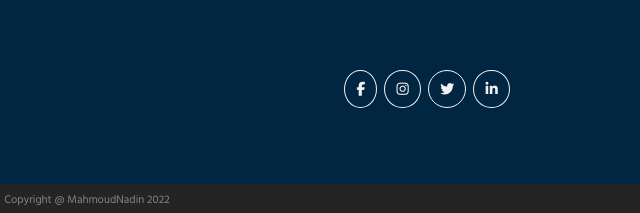
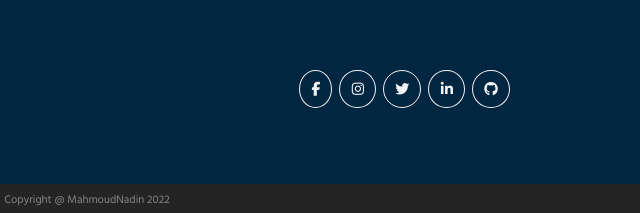
Before and after one commit to mahmoudnadim/mahmoudnadim.github.io, a plain HTML site: page index.html in a window 1280 px wide. Shown: the part 3701-3914 px from the top of the page, 553-1193 px from the left. Drawn offline with nearby package versions, Linux system fonts and the light colour scheme.

Commit message:
Add icons

```diff
--- a/index.html
+++ b/index.html
@@ -434,6 +434,7 @@
                     <li class="SocialIcon"><a href="https://www.instagram.com/ma7moud_nadim/" class="SocialBtn" target="_blank"><i class="fab fa-instagram"></i></a></li>
                     <li class="SocialIcon"><a href="https://twitter.com/mahmoudnadim79" class="SocialBtn" target="_blank"><i class="fab fa-twitter"></i></a></li>
                     <li class="SocialIcon"><a href="https://www.linkedin.com/in/mahmoud-nadim/" class="SocialBtn" target="_blank"><i class="fab fa-linkedin-in"></i></a></li>
+                    <li class="SocialIcon"><a href="https://www.linkedin.com/in/mahmoud-nadim/" class="SocialBtn" target="_blank"><i class="fab fa-github"></i></a></li>
                 </ul>
             </div>
         </div>
```
